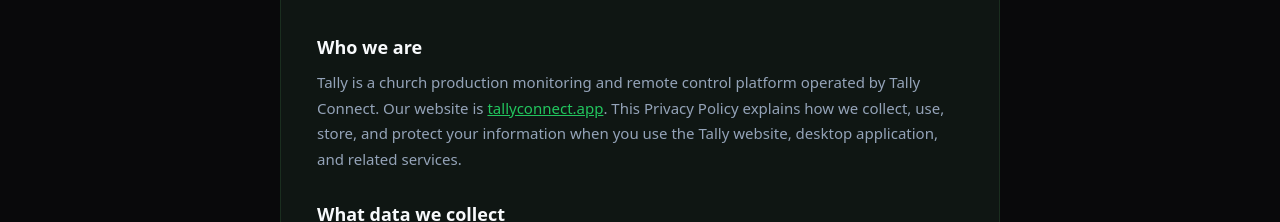
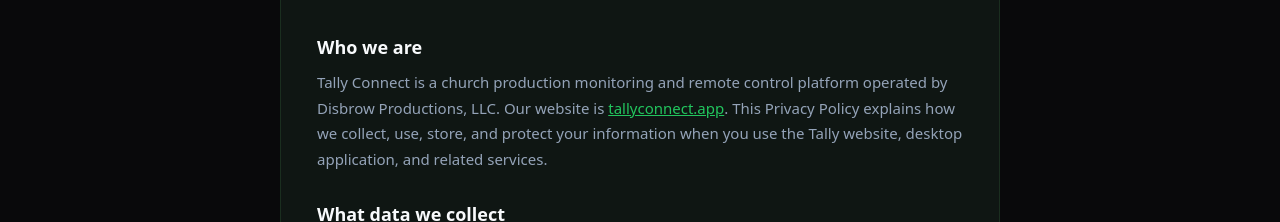
Before and after one commit to peterdisbrow/tally-landing, a Next.js app: page /privacy in a window 1280 px wide. Shown: the part 231-453 px from the top of the page. Built offline with nearby package versions, Linux system fonts and the light colour scheme; no server answers.

Commit message:
Fix legal entity and blog author schema

```diff
--- a/app/blog/[slug]/page.js
+++ b/app/blog/[slug]/page.js
@@ -54,9 +54,8 @@
     description: post.metaDescription,
     datePublished: post.date,
     author: {
-      '@type': 'Person',
+      '@type': 'Organization',
       name: post.author,
-      jobTitle: post.authorRole,
     },
     publisher: {
       '@type': 'Organization',
--- a/app/blog/page.js
+++ b/app/blog/page.js
@@ -36,7 +36,7 @@
       '@type': 'BlogPosting',
       headline: p.title,
       datePublished: p.date,
-      author: { '@type': 'Person', name: p.author },
+      author: { '@type': 'Organization', name: p.author },
       url: `https://tallyconnect.app/blog/${p.slug}`,
     })),
   };
--- a/app/privacy/page.js
+++ b/app/privacy/page.js
@@ -44,8 +44,8 @@
           </p>
 
           <Section title="Who we are">
-            Tally is a church production monitoring and remote control platform operated by
-            Tally Connect. Our website is{' '}
+            Tally Connect is a church production monitoring and remote control platform operated by
+            Disbrow Productions, LLC. Our website is{' '}
             <a href="https://tallyconnect.app" style={{ color: GREEN }}>
               tallyconnect.app
             </a>
@@ -335,8 +335,8 @@
                 interests (e.g., improving the product, preventing abuse).
               </li>
               <li>
-                <strong>Data controller:</strong> Tally Connect is the data controller
-                for personal data collected through Tally.
+                <strong>Data controller:</strong> Disbrow Productions, LLC is the data controller
+                for personal data collected through Tally Connect.
               </li>
               <li>
                 <strong>International transfers:</strong> your data may be transferred to and
--- a/app/terms/page.js
+++ b/app/terms/page.js
@@ -43,7 +43,7 @@
           </p>
 
           <Section title="1. Service Description">
-            Tally is a church production monitoring and remote control platform operated by Tally Connect. The service provides real-time monitoring, alerting, and remote
+            Tally Connect is a church production monitoring and remote control platform operated by Disbrow Productions, LLC. The service provides real-time monitoring, alerting, and remote
             control capabilities for broadcast and production equipment including — but not limited
             to — Blackmagic ATEM switchers, OBS Studio, vMix, ProPresenter, Resolume, audio
             consoles, and streaming encoders. You are responsible for the lawful operation of the
```
